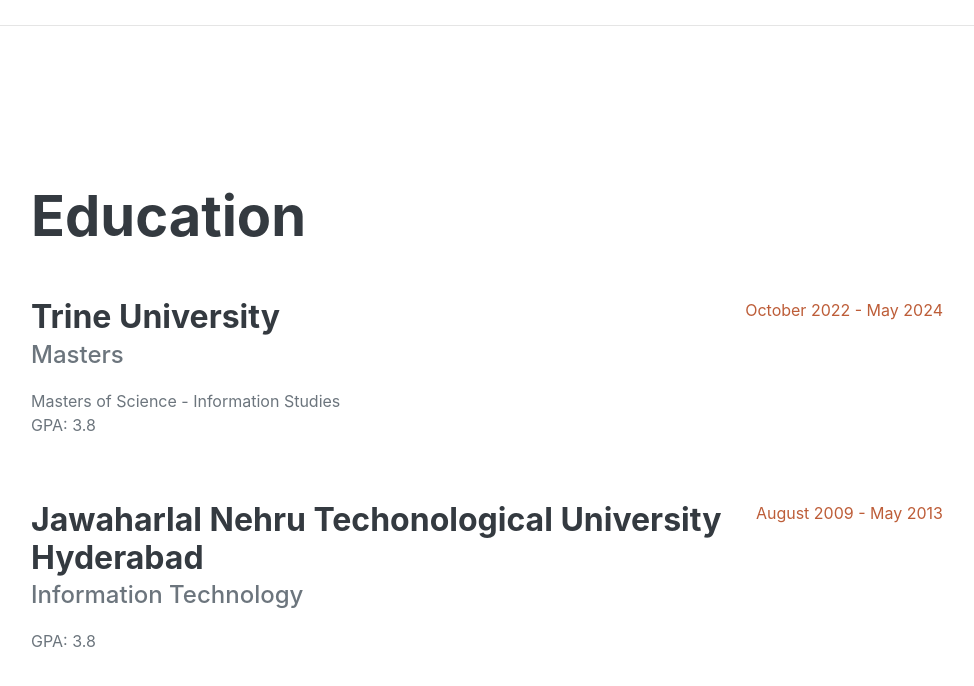
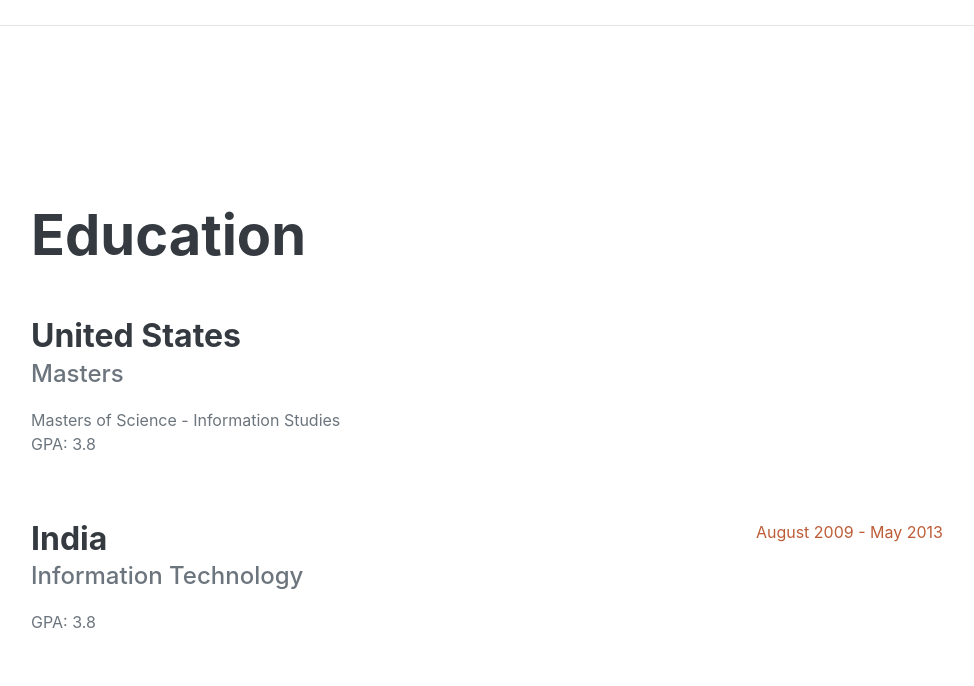
Before and after one commit to mgirirajula/mgirirajula.github.io, a website with bundled scripts: page index.html in a window 1280 px wide. Shown: the part 3849-4535 px from the top of the page, without its empty margins (289-1263 px from the left). Built offline with nearby package versions, Linux system fonts and the light colour scheme; a web font is replaced by a local one.

Commit message:
Update index.html
removed personal info

```diff
--- a/index.html
+++ b/index.html
@@ -475,16 +475,16 @@
             <h2 class="mb-5">Education</h2>
             <div class="d-flex flex-column flex-md-row justify-content-between mb-5">
                 <div class="flex-grow-1">
-                    <h3 class="mb-0">Trine University</h3>
+                    <h3 class="mb-0">United States</h3>
                     <div class="subheading mb-3">Masters</div>
                     <div>Masters of Science - Information Studies</div>
                     <p>GPA: 3.8</p>
                 </div>
-                <div class="flex-shrink-0"><span class="text-primary">October 2022 - May 2024</span></div>
+                <div class="flex-shrink-0"><span class="text-primary"></span></div>
             </div>
             <div class="d-flex flex-column flex-md-row justify-content-between">
                 <div class="flex-grow-1">
-                    <h3 class="mb-0">Jawaharlal Nehru Techonological University Hyderabad </h3>
+                    <h3 class="mb-0">India</h3>
                     <div class="subheading mb-3">Information Technology</div>
                     <p>GPA: 3.8</p>
                 </div>
@@ -523,7 +523,7 @@
                 <!-- <section class="resume-section" id="contactme">
                     <div class="resume-section-content">
                         <div>
-                            <a href="./assets/ManaswiniDatanalyst.docx" download="ManaswiniDatanalyst.docx"
+                            <a  download="ManaswiniDatanalyst.docx"
                                 class="btn btn-primary  style=" min-width: 150px;">
                                 Resume
                             </a>
```
